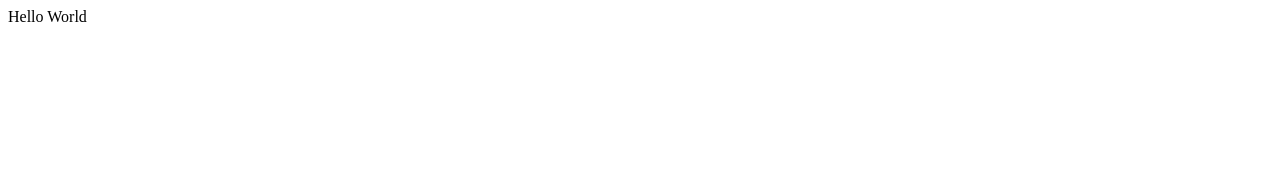
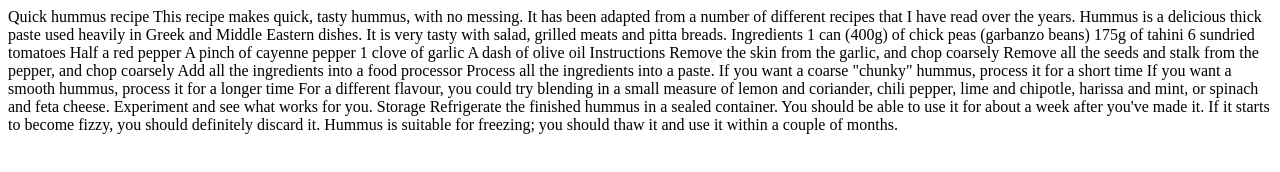
Before and after one commit to federicotrovato44/federicotrovato44.github.io, a plain HTML site: page index.html in a window 1280 px wide. Drawn offline with Linux system fonts and the light colour scheme.

Commit message:
html introduction

```diff
--- a/index.html
+++ b/index.html
@@ -1,10 +1,43 @@
 <!DOCTYPE html>
-<html lang="en">
+<html>
 <head>
-    <meta charset="UTF-8">
-    <title>Title</title>
+    <meta charset="utf-8">
+    <title>Quick hummus recipe</title>
 </head>
 <body>
-    Hello World
+Quick hummus recipe
+
+This recipe makes quick, tasty hummus, with no messing. It has been adapted from a number of different recipes that I have read over the years.
+
+Hummus is a delicious thick paste used heavily in Greek and Middle Eastern dishes. It is very tasty with salad, grilled meats and pitta breads.
+
+Ingredients
+
+1 can (400g) of chick peas (garbanzo beans)
+175g of tahini
+6 sundried tomatoes
+Half a red pepper
+A pinch of cayenne pepper
+1 clove of garlic
+A dash of olive oil
+
+Instructions
+
+Remove the skin from the garlic, and chop coarsely
+Remove all the seeds and stalk from the pepper, and chop coarsely
+Add all the ingredients into a food processor
+Process all the ingredients into a paste.
+If you want a coarse "chunky" hummus, process it for a short time
+If you want a smooth hummus, process it for a longer time
+
+For a different flavour, you could try blending in a small measure of lemon and coriander, chili pepper, lime and chipotle, harissa and mint, or spinach and feta cheese. Experiment and see what works for you.
+
+Storage
+
+Refrigerate the finished hummus in a sealed container. You should be able to use it for about a week after you've made it. If it starts to become fizzy, you should definitely discard it.
+
+Hummus is suitable for freezing; you should thaw it and use it within a couple of months.
+
+
 </body>
 </html>
```
